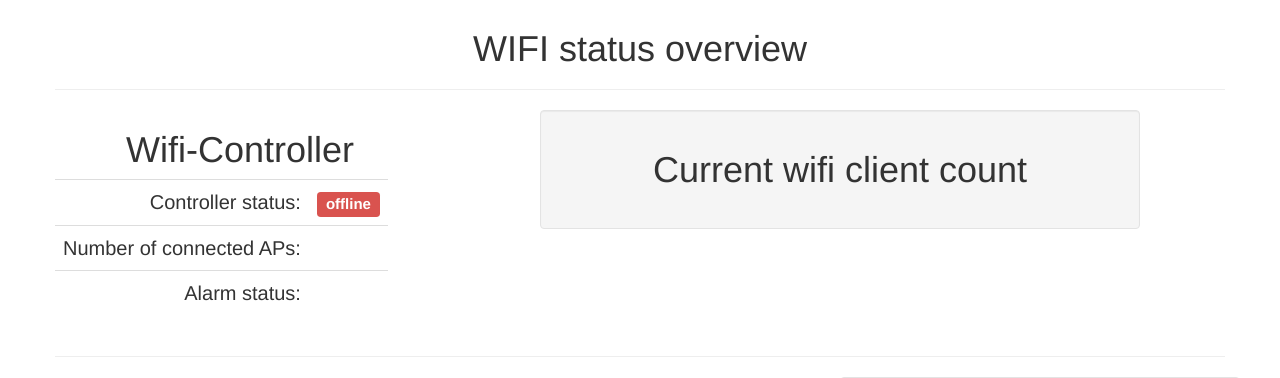
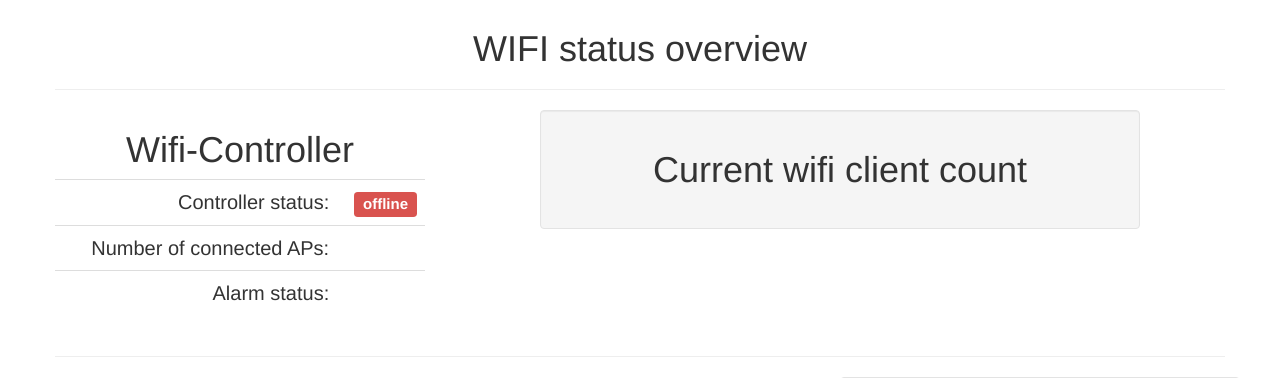
Before and after one commit to asmaps/django-ciscoprime, a Django app: template ciscoprime/main/templates/main/overview.html in a window 1280 px wide. Shown: the part 51-429 px from the top of the page. Run offline with Django 3.2, Linux system fonts and the light colour scheme; the template is opened without the code that fills it, so the values that code supplies are empty; some libraries are stand-ins or nearby versions.

Commit message:
html fix

```diff
--- a/ciscoprime/main/templates/main/overview.html
+++ b/ciscoprime/main/templates/main/overview.html
@@ -13,7 +13,7 @@
         <div class="col-lg-4 text-center">
             {% with ctrl.entity.wlanControllersDTO as ctrl %}
                 <h1>Wifi-Controller</h1>
-                <div class="pull-left text-right">
+                <div class="text-right">
                     <table class="table">
                         <tbody>
                             <tr>
```
